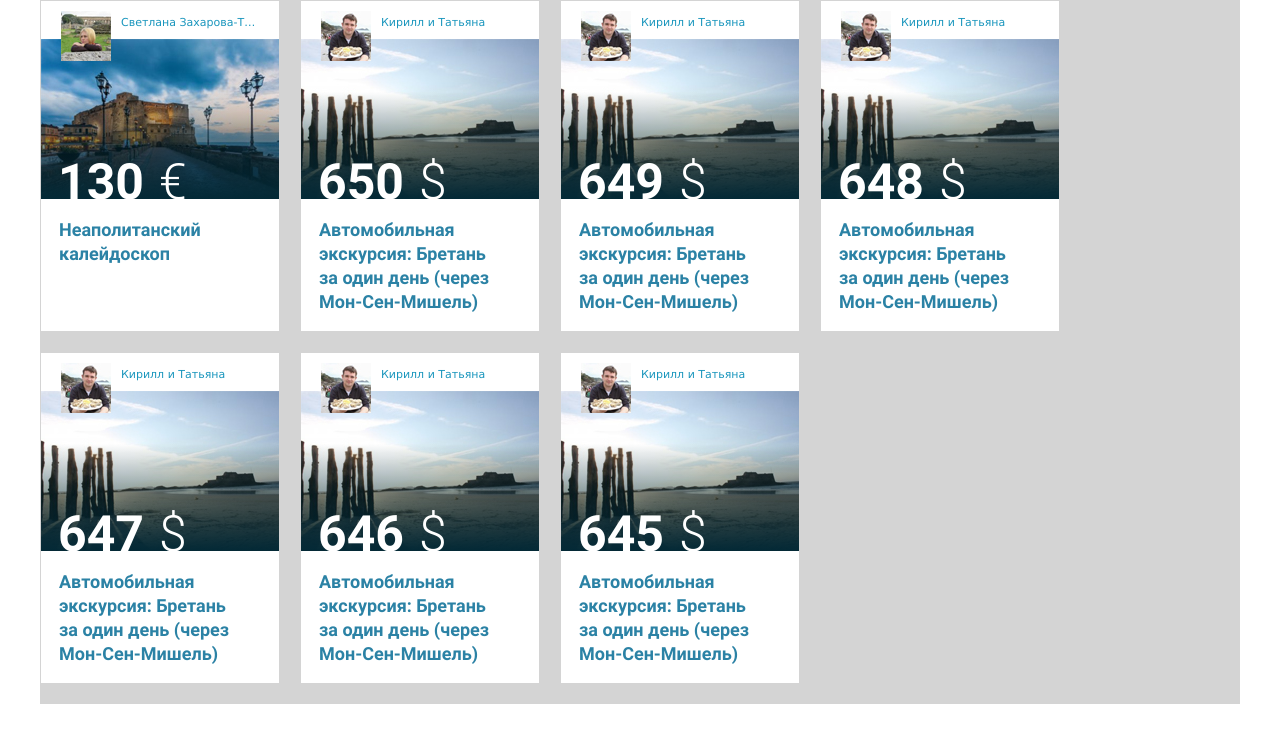
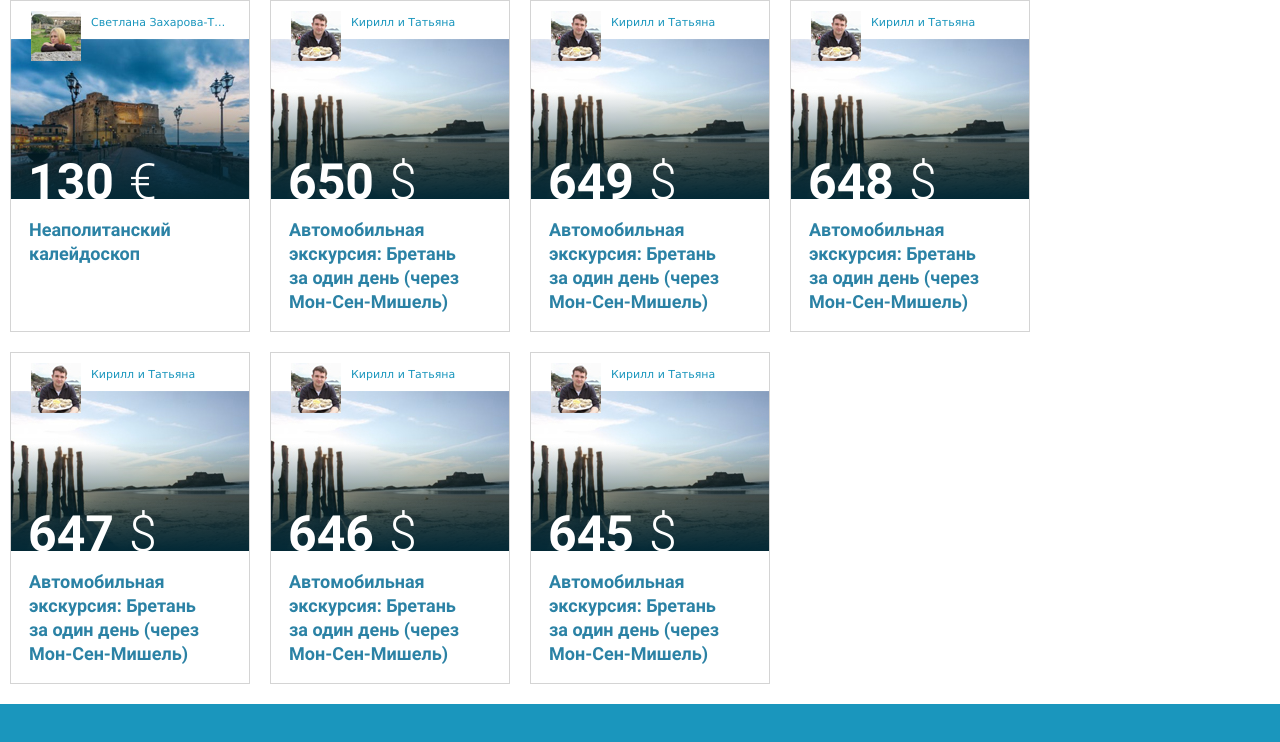
Before and after one commit to mynamedaze/tonkosti.ru, a website: page index.html in a window 1280 px wide. Drawn offline with nearby package versions, Linux system fonts and the light colour scheme; files that its build step writes are made by us from their sources.

Commit message:
исправил ширину враппера, поменял фоны, докинул маргины слева для карточек

```diff
--- a/sass/blocks/blocks.scss
+++ b/sass/blocks/blocks.scss
@@ -1,8 +1,8 @@
 .blocks__wrapper {
   display: flex;
   box-sizing: border-box;
-  max-width: 1200px;
-  background-color: #d4d4d4;
+  max-width: 1300px;
+  background-color: #fff;
   @include content-center;
   justify-content: left;
   flex-grow: 0;
--- a/sass/blocks/card.scss
+++ b/sass/blocks/card.scss
@@ -6,7 +6,8 @@
   background-color: #fff;
   border: 1px solid #d4d4d4;
   position: relative;
-  margin-right: 20px;
+  margin-right: 10px;
+  margin-left: 10px;
   margin-bottom: 20px;
 }
 .card__avatar {
--- a/sass/scaffolding.scss
+++ b/sass/scaffolding.scss
@@ -13,6 +13,7 @@
 }
 body {
   font-family: "Roboto", "Arial", sans-serif;
+  background-color: #1a96bd;
 }
 a {
   text-decoration: none;
```
